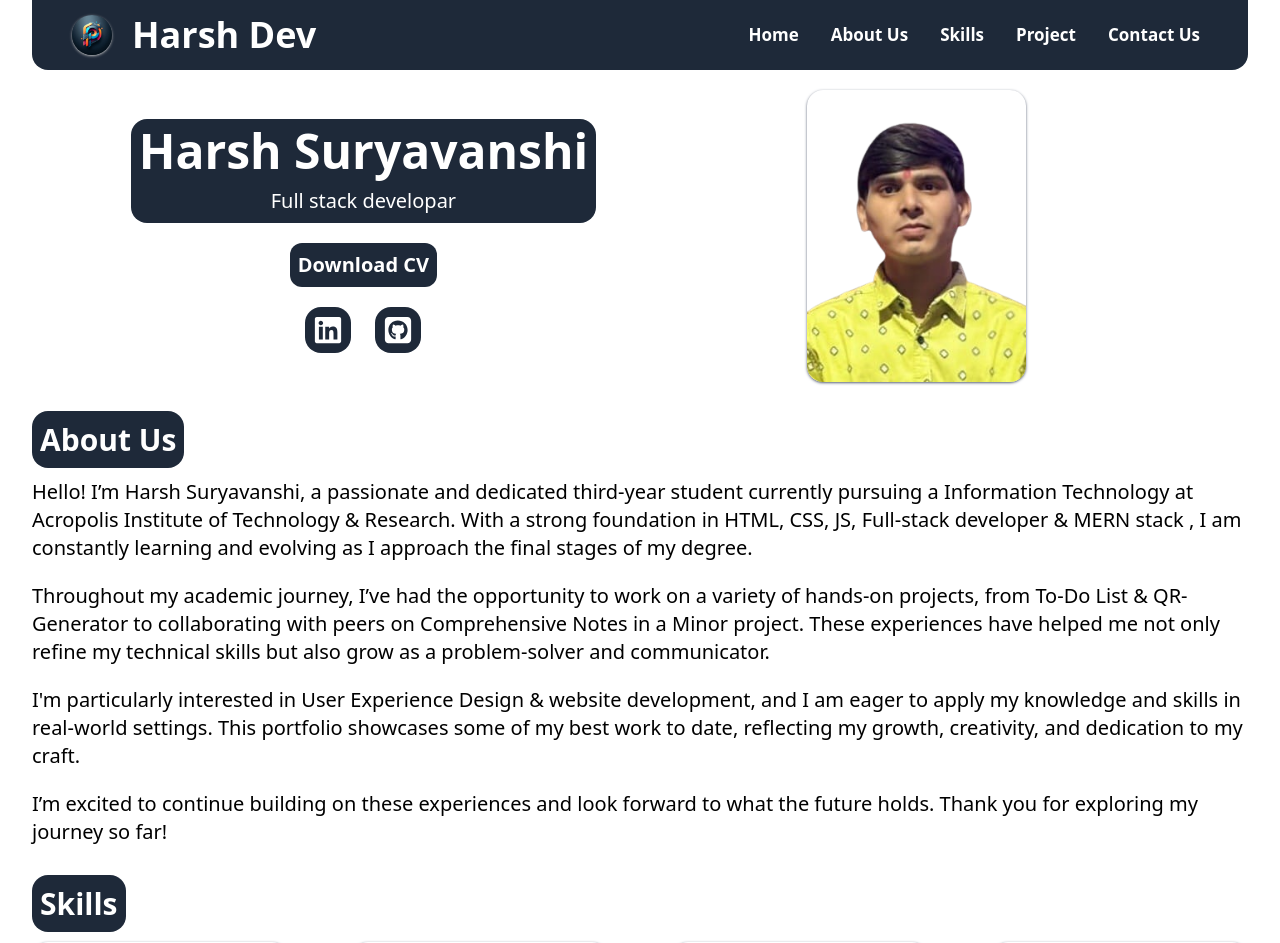
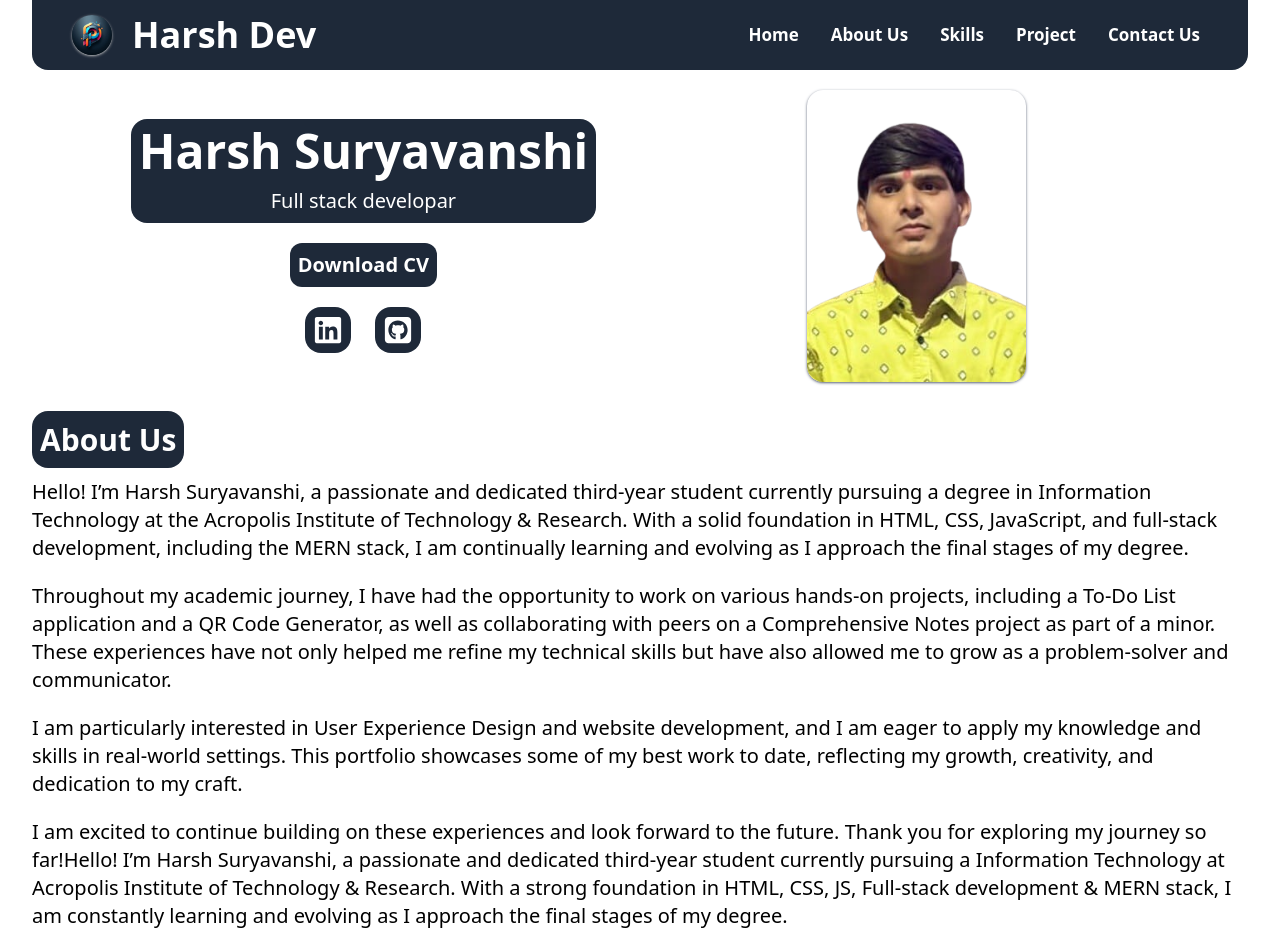
Before and after one commit to Harsh-Dev1602/Portfolio-Harsh-Suryavanshi, a React (Vite) app: page / in a window 1280 px wide. Shown: the top 943 px of the page. Built offline with nearby package versions, Linux system fonts and the light colour scheme.

Commit message:
portfolio-aboutus-update

```diff
--- a/src/Components/AboutUs.jsx
+++ b/src/Components/AboutUs.jsx
@@ -5,11 +5,17 @@ function AboutUs() {
     <>
      <main name="About Us" className='w-full h-auto    py-5 '>
     <h2 className="text-3xl text-white font-semibold bg-gray-800 inline p-2 rounded-2xl">About Us</h2>
-    <p className=' text-xl my-5 '>Hello! I’m Harsh Suryavanshi, a passionate and dedicated third-year student currently pursuing a Information Technology at  Acropolis Institute of Technology & Research. With a strong foundation in HTML, CSS, JS, Full-stack developer & MERN stack , I am constantly learning and evolving as I approach the final stages of my degree.</p>
-    <p className=' text-xl mb-5 '>Throughout my academic journey, I’ve had the opportunity to work on a variety of hands-on projects, from To-Do List & QR-Generator to collaborating with peers on Comprehensive Notes in a Minor  project. These experiences have helped me not only refine my technical skills but also grow as a problem-solver and communicator.</p>
+    <p className=' text-xl my-5 '>Hello! I’m Harsh Suryavanshi, a passionate and dedicated third-year student currently pursuing a degree in Information Technology at the Acropolis Institute of Technology & Research. With a solid foundation in HTML, CSS, JavaScript, and full-stack development, including the MERN stack, I am continually learning and evolving as I approach the final stages of my degree.</p>
+    <p className=' text-xl mb-5 '>Throughout my academic journey, I have had the opportunity to work on various hands-on projects, including a To-Do List application and a QR Code Generator, as well as collaborating with peers on a Comprehensive Notes project as part of a minor. These experiences have not only helped me refine my technical skills but have also allowed me to grow as a problem-solver and communicator.</p>
+    <p className=' text-xl mb-5 '>I am particularly interested in User Experience Design and website development, and I am eager to apply my knowledge and skills in real-world settings. This portfolio showcases some of my best work to date, reflecting my growth, creativity, and dedication to my craft.</p>
+
+    <p className=' text-xl mb-5 '>I am excited to continue building on these experiences and look forward to the future. Thank you for exploring my journey so far!Hello! I’m Harsh Suryavanshi, a passionate and dedicated third-year student currently pursuing a Information Technology at Acropolis Institute of Technology & Research. With a strong foundation in HTML, CSS, JS, Full-stack development & MERN stack, I am constantly learning and evolving as I approach the final stages of my degree.</p>
+
+    <p className=' text-xl mb-5 '>Throughout my academic journey, I’ve had the opportunity to work on various hands-on projects, from To-Do List & QR-Generator to collaborating with peers on Comprehensive Notes in a Minor project. These experiences have helped me not only refine my technical skills but also grow as a problem-solver and communicator.</p>
+
     <p className=' text-xl mb-5 '>I'm particularly interested in User Experience Design & website development, and I am eager to apply my knowledge and skills in real-world settings. This portfolio showcases some of my best work to date, reflecting my growth, creativity, and dedication to my craft.</p>
 
-    <p className=' text-xl  '>I’m excited to continue building on these experiences and look forward to what the future holds. Thank you for exploring my journey so far!</p>
+    <p className=' text-xl  '>I’m excited to continue building on these experiences and look forward to the future. Thank you for exploring my journey so far!</p>
     </main>
     </>
   )
```
